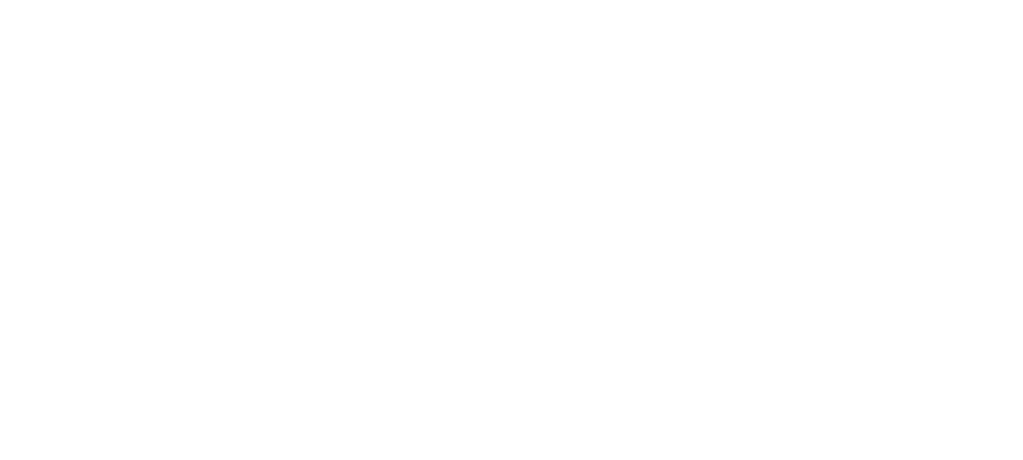
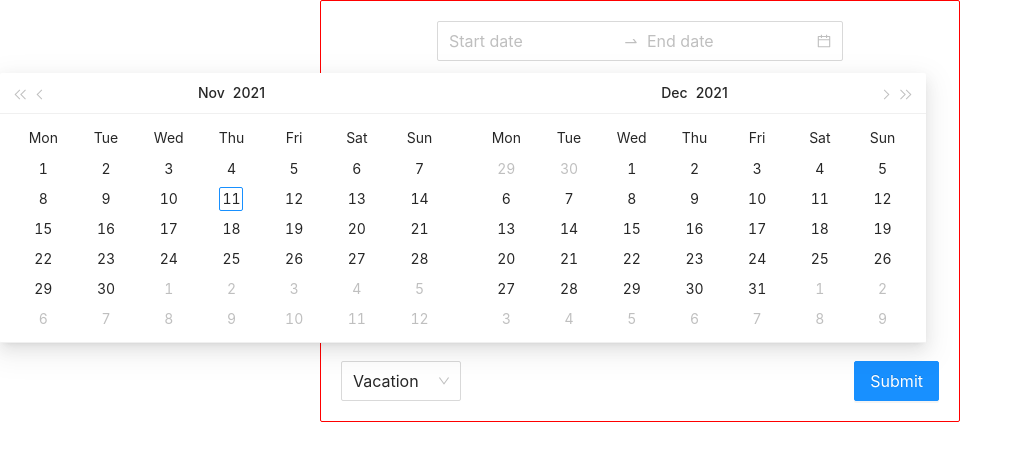
Before and after one commit to lyudad/perfect_holiday, a React (Create React App) app: page / in a window 1280 px wide. Shown: the top 460 px of the page, without its empty margins (0-1023 px from the left). Built offline with nearby package versions, Linux system fonts and the light colour scheme.

Commit message:
add calendar files

```diff
--- a/package.json
+++ b/package.json
@@ -4,6 +4,7 @@
   "private": true,
   "homepage": "/",
   "dependencies": {
+    "@ant-design/icons": "^4.7.0",
     "@testing-library/jest-dom": "^5.14.1",
     "@testing-library/react": "^11.2.7",
     "@testing-library/user-event": "^12.8.3",
@@ -18,6 +19,7 @@
     "axios": "^0.24.0",
     "gh-pages": "^3.2.3",
     "husky": "^7.0.4",
+    "moment": "^2.29.1",
     "react": "^17.0.2",
     "react-dom": "^17.0.2",
     "react-scripts": "4.0.3",
@@ -70,6 +72,7 @@
     "@storybook/preset-create-react-app": "^3.2.0",
     "@storybook/react": "^6.3.12",
     "@types/redux-persist": "^4.3.1",
+    "@types/styled-components": "^5.1.15",
     "lint-staged": "^11.2.6",
     "prettier": "^2.4.1",
     "redux-devtools": "^3.7.0",
--- a/src/App.tsx
+++ b/src/App.tsx
@@ -1,9 +1,11 @@
 import Container from './Components/Container';
+
+import Calendar from './Components/Calendar';
 
 function App() {
   return (
     <Container>
-
+      <Calendar />
     </Container>
   );
 }
--- a/src/Components/Calendar/index.tsx
+++ b/src/Components/Calendar/index.tsx
@@ -1,6 +1,42 @@
+import { DatePickerBlock, SubmitButton, CalendarBlock, SelectBlock, BottomBlock } from './styled';
+import 'antd/dist/antd.css';
+import './style.css';
+import { Select, ConfigProvider } from 'antd';
+import moment from 'moment'
+import 'moment/locale/en-gb';
+import locale from 'antd/es/locale/en_GB';
+
+
+
+moment.locale('en-gb', {
+  week: {
+    dow: 1
+  },
+  weekdaysMin : ["Sun", "Mon", "Tue", "Wed", "Thu", "Fri", "Sat"]
+});
+
+const { RangePicker } = DatePickerBlock;
+const { Option } = Select;
+
+
+
 const Calendar = () => {
     return (
-        <div></div>
+        <CalendarBlock>
+            <div>
+                <ConfigProvider locale={locale}>
+                    <RangePicker open size='large' />
+                </ConfigProvider>
+            </div>
+            <BottomBlock>
+                <SelectBlock size='large' defaultValue="vacation">
+                    <Option value="vacation">Vacation</Option>
+                    <Option value="sickleave">Sick leave</Option>
+                </SelectBlock>
+                <SubmitButton htmlType="submit" type="primary" size='large'>Submit</SubmitButton>
+            </BottomBlock>
+        </CalendarBlock>
     )
 }
+
 export default Calendar
--- /dev/null
+++ b/src/Components/Calendar/style.css
@@ -0,0 +1,32 @@
+.ant-picker-panel-container {
+    /* background: red; */
+    min-width: 555px;
+    width: 926px;
+    /* margin-left: -293px; */
+    /* width: 1000px; */
+}
+
+.ant-picker-dropdown-placement-bottomLeft .ant-picker-range-arrow {
+    display: none;
+}
+
+.ant-picker-panels {
+    width: 100%;
+}
+
+.ant-picker-panel {
+    width: calc(100% / 2);
+}
+
+.ant-picker-date-panel {
+    width: 100%;
+}
+
+
+.ant-picker-date-panel .ant-picker-content {
+    width: 100%;
+}
+
+.ant-picker-range-arrow::after {
+    display: none;
+}
--- /dev/null
+++ b/src/Components/Calendar/styled.tsx
@@ -0,0 +1,50 @@
+import styled from 'styled-components';
+
+import { DatePicker, Button, Select } from 'antd';
+
+const CalendarBlock = styled.div`
+    width: calc(100% - 50%);
+    height: calc(100% - 50%);
+    display: flex;
+    flex-direction: column;
+    align-content: center;
+    justify-content: center;
+    align-items: center;
+    margin: auto;
+    position: relative;
+    padding: 20px;
+    border: 1px solid red;
+    border-radius: 2px;
+`;
+
+const DatePickerBlock = styled(DatePicker)`
+    /* .ant-picker-panel-container {
+        background: red;
+    } */
+
+`;
+
+const SubmitButton = styled(Button)`
+    margin-left: 10px;
+`;
+
+const SelectBlock = styled(Select)`
+    width: 120px;
+`;
+
+const BottomBlock = styled.div`
+    margin-top: 300px;
+    width: 100%;
+    display: flex;
+    justify-content: space-between;
+
+`;
+
+
+export {
+    DatePickerBlock,
+    SubmitButton,
+    CalendarBlock,
+    SelectBlock,
+    BottomBlock
+};
--- a/tsconfig.json
+++ b/tsconfig.json
@@ -18,7 +18,8 @@
     "resolveJsonModule": true,
     "isolatedModules": true,
     "noEmit": true,
-    "jsx": "react-jsx"
+    "jsx": "react-jsx",
+    // "noImplicitAny": false
   },
   "include": [
     "src"
```
Also changed, not shown: 1 other file (tests, documents, lock files or other folders).
